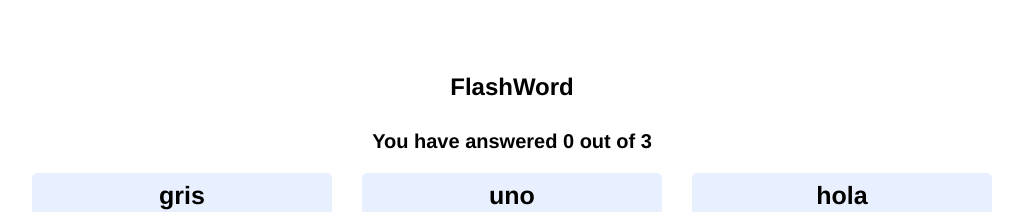
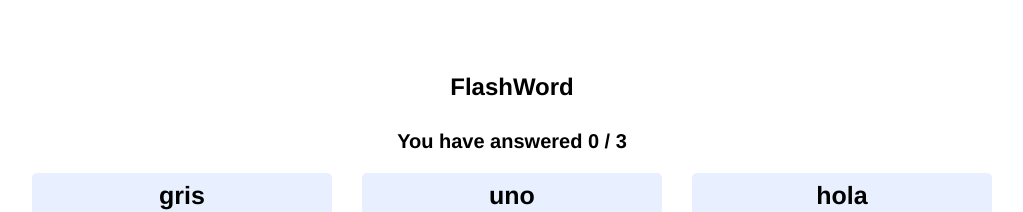
Before and after one commit to FarmData2/Vue3-WebDev-Kit, a Vue app in the folder web-projects/flashword-vite/: page / in a window 1280 px wide. Shown: the part 272-484 px from the top of the page, without its empty margins (128-1151 px from the left). Built offline with nearby package versions, Linux system fonts and the light colour scheme.

Commit message:
checks values 0 and 3 instead of message

```diff
--- a/web-projects/flashword-vite/src/App.vue
+++ b/web-projects/flashword-vite/src/App.vue
@@ -63,7 +63,8 @@
       Great work, you have completed all the words!
     </p>
     <p v-else data-cy="correct-count" id="correctCount">
-      You have answered {{ correctCount }} out of {{ wordCount }}
+      You have answered <span data-cy="num-correct">{{ correctCount }}</span> /
+      <span data-cy="total-words">{{ wordCount }}</span>
     </p>
 
     <div id="cards">
```
Also changed, not shown: 1 other file (tests, documents, lock files or other folders).
